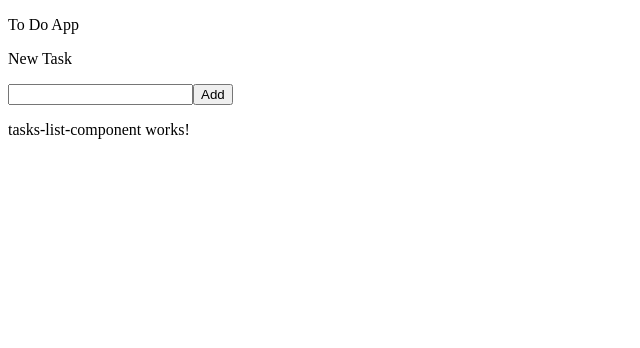
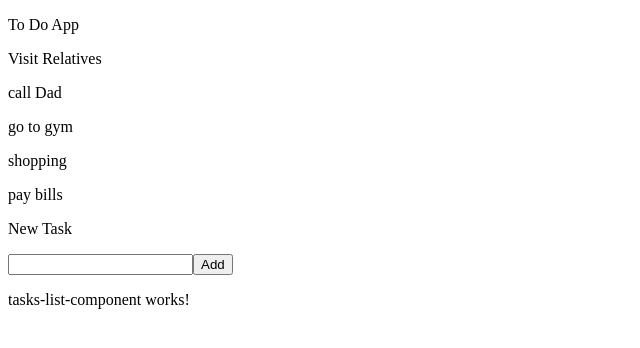
Before and after one commit to priyamsharma2704/AngularJS, an Angular app in the folder my-app/: page / in a window 1280 px wide. Shown: the top 348 px of the page, without its empty margins (0-640 px from the left). Built offline with nearby package versions, Linux system fonts and the light colour scheme.

Commit message:
using local reference

```diff
--- a/my-app/src/app/app.component.html
+++ b/my-app/src/app/app.component.html
@@ -1,3 +1,8 @@
 <app-first-component></app-first-component>
+<div>
+    <p *ngFor="let task of tasks">
+        {{task}}
+    </p>
+</div>
 <app-new-task-component></app-new-task-component>
 <app-tasks-list-component></app-tasks-list-component>
--- a/my-app/src/app/app.component.ts
+++ b/my-app/src/app/app.component.ts
@@ -7,4 +7,11 @@ import { Component } from '@angular/core';
 })
 export class AppComponent {
   title = 'my-app';
+  tasks = [
+    "Visit Relatives",
+    "call Dad",
+    "go to gym",
+    "shopping",
+    "pay bills"
+  ];
 }
--- a/my-app/src/app/new-task-component/new-task-component.component.html
+++ b/my-app/src/app/new-task-component/new-task-component.component.html
@@ -1,3 +1,3 @@
 <p>New Task</p>
-<input type="text">
-<button>Add</button>
+<input type="text" #newTask>
+<button (click)="addNewTask(newTask.value)">Add</button>
--- a/my-app/src/app/new-task-component/new-task-component.component.ts
+++ b/my-app/src/app/new-task-component/new-task-component.component.ts
@@ -5,6 +5,10 @@ import { Component } from '@angular/core';
   templateUrl: './new-task-component.component.html',
   styleUrls: ['./new-task-component.component.css']
 })
-export class NewTaskComponentComponent {
-
+export class NewTaskComponentComponent
+{
+  addNewTask(newTask:string)
+  {
+    console.log(newTask);
+  }
 }
```
